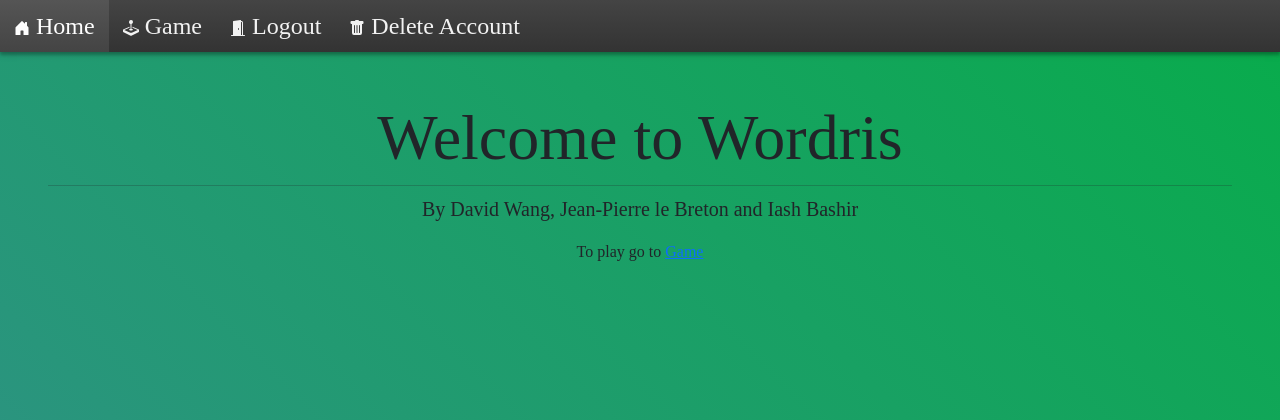
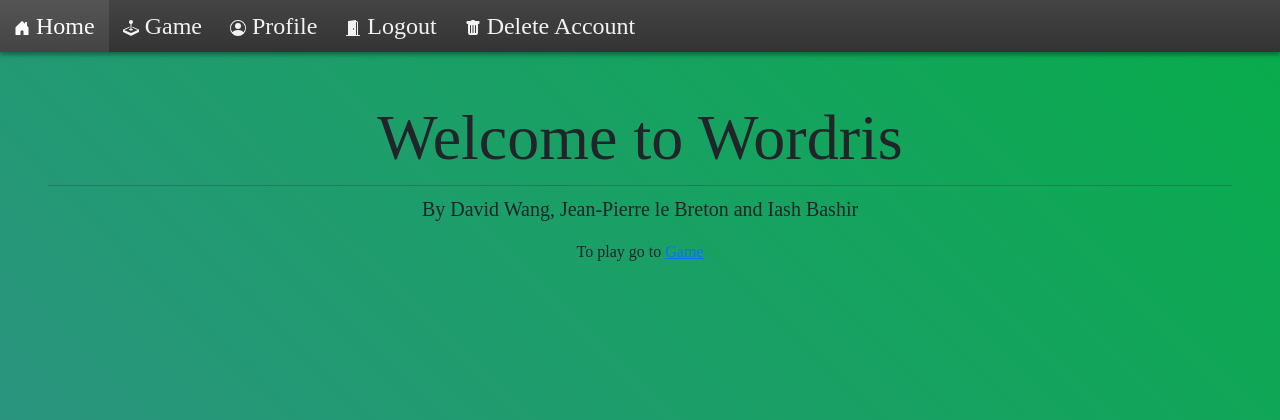
Before and after one commit to Iash5225/Project, a Flask app: page / in a window 1280 px wide. Shown: the top 420 px of the page. Run offline with Flask 2, Linux system fonts and the light colour scheme; a user stored in the database is signed in.

Commit message:
added profile page

```diff
--- a/project/main.py
+++ b/project/main.py
@@ -47,3 +47,9 @@ def game():
                            lb_names = leaderboard_names,
                            lb_scores = leaderboard_scores,
                            user_scores = user_scores)
+
+
+@main.route('/profile')
+@login_required
+def profile():
+    return render_template('profile.html')
--- a/project/templates/base.html
+++ b/project/templates/base.html
@@ -51,6 +51,10 @@
         <a href="{{ url_for('auth.login') }}" class="navbar-item"> Login </a>
         <a href="{{ url_for('auth.signup') }}" class="navbar-item"> Sign Up </a>
         {% endif %} {% if current_user.is_authenticated %}
+        <a href="{{ url_for('main.profile') }}" class="navbar-item"> <svg xmlns="http://www.w3.org/2000/svg" width="16" height="16" fill="currentColor" class="bi bi-person-circle" viewBox="0 0 16 16">
+          <path d="M11 6a3 3 0 1 1-6 0 3 3 0 0 1 6 0z"/>
+          <path fill-rule="evenodd" d="M0 8a8 8 0 1 1 16 0A8 8 0 0 1 0 8zm8-7a7 7 0 0 0-5.468 11.37C3.242 11.226 4.805 10 8 10s4.757 1.225 5.468 2.37A7 7 0 0 0 8 1z"/>
+        </svg> Profile </a>
         <a href="{{ url_for('auth.logout') }}" class="navbar-item"><svg xmlns="http://www.w3.org/2000/svg" width="16" height="16" fill="currentColor" class="bi bi-door-open-fill" viewBox="0 0 16 16">
           <path d="M1.5 15a.5.5 0 0 0 0 1h13a.5.5 0 0 0 0-1H13V2.5A1.5 1.5 0 0 0 11.5 1H11V.5a.5.5 0 0 0-.57-.495l-7 1A.5.5 0 0 0 3 1.5V15H1.5zM11 2h.5a.5.5 0 0 1 .5.5V15h-1V2zm-2.5 8c-.276 0-.5-.448-.5-1s.224-1 .5-1 .5.448.5 1-.224 1-.5 1z"/>
         </svg> Logout </a>
--- a/project/templates/game.html
+++ b/project/templates/game.html
@@ -37,7 +37,7 @@
       rel="stylesheet"
       href="https://fonts.googleapis.com/icon?family=Material+Icons"
     />
-    <link rel="stylesheet" href="https://www.w3schools.com/w3css/4/w3.css">
+    <link rel="stylesheet" href="https://www.w3schools.com/w3css/4/w3.css"/>
     <div id="menuDropdown" class="dropdown-content">
       <button id="leaderboard">Leaderboard</button>
       <button id="instructions">How to play</button>
--- /dev/null
+++ b/project/templates/profile.html
@@ -0,0 +1 @@
+{% extends "base.html" %}
```
Also changed, not shown: project/db.sqlite.
